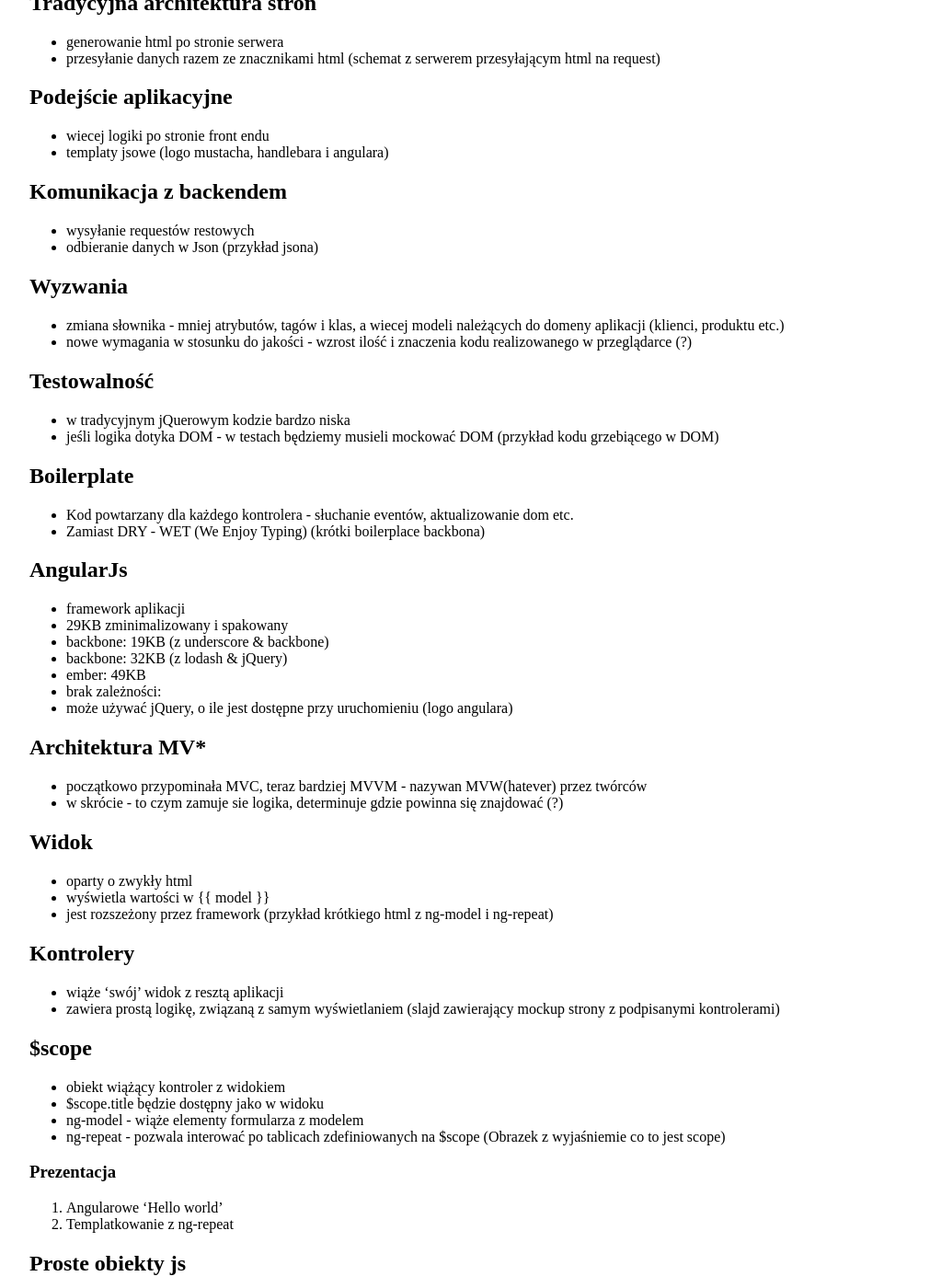
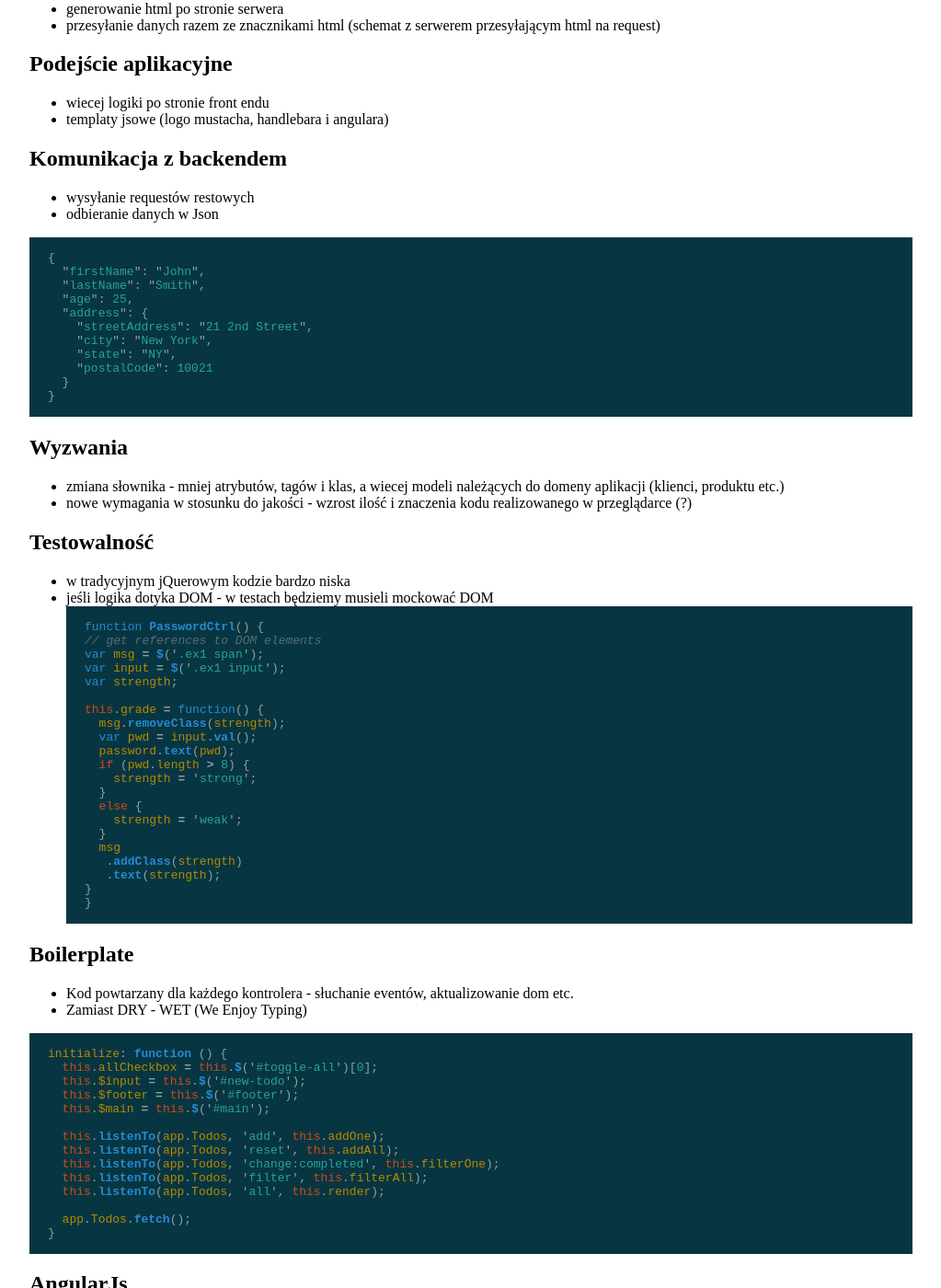
Before and after one commit to marcin-wosinek/blog, a Jekyll site: the page built from _posts/2013-04-12-AngularJs-4developers-Warszawa.md, in a window 1280 px wide and 1400 px high, scrolled down 784 px. Shown: the whole window at 92% size, without its empty margins (128-1151 px from the left). Built offline with Jekyll 4.4.1, drawn with Linux system fonts in a browser that asks for light colours; some of the changed text lies outside the part shown.

Commit message:
Few code examples & one more gotcha

````diff
--- a/_posts/2013-04-12-AngularJs-4developers-Warszawa.md
+++ b/_posts/2013-04-12-AngularJs-4developers-Warszawa.md
@@ -10,8 +10,6 @@
 * przykłady kodu do slajdów
 * przygotować prezentacje featurów
 * naszkicować slajdy
-* kolorowanie kodu
-* solarized light dla kodu
 
 ## Kim jestem?
 * Marcin Wosinek
@@ -54,7 +52,20 @@
 ## Komunikacja z backendem
 * wysyłanie requestów restowych
 * odbieranie danych w Json
-(przykład jsona)
+
+```js
+{
+  "firstName": "John",
+  "lastName": "Smith",
+  "age": 25,
+  "address": {
+    "streetAddress": "21 2nd Street",
+    "city": "New York",
+    "state": "NY",
+    "postalCode": 10021
+  }
+}
+```
 
 ## Wyzwania
 * zmiana słownika - mniej atrybutów, tagów i klas, a wiecej modeli należących do domeny aplikacji (klienci, produktu etc.)
@@ -64,12 +75,50 @@
 ## Testowalność
 * w tradycyjnym jQuerowym kodzie bardzo niska
 * jeśli logika dotyka DOM - w testach będziemy musieli mockować DOM
-(przykład kodu grzebiącego w DOM)
+```js
+function PasswordCtrl() {
+  // get references to DOM elements
+  var msg = $('.ex1 span');
+  var input = $('.ex1 input');
+  var strength;
+
+  this.grade = function() {
+    msg.removeClass(strength);
+    var pwd = input.val();
+    password.text(pwd);
+    if (pwd.length > 8) {
+      strength = 'strong';
+    }
+    else {
+      strength = 'weak';
+    }
+    msg
+     .addClass(strength)
+     .text(strength);
+  }
+}
+```
 
 ## Boilerplate
 * Kod powtarzany dla każdego kontrolera - słuchanie eventów, aktualizowanie dom etc.
 * Zamiast DRY - WET (We Enjoy Typing)
-(krótki boilerplace backbona)
+
+```js
+initialize: function () {
+  this.allCheckbox = this.$('#toggle-all')[0];
+  this.$input = this.$('#new-todo');
+  this.$footer = this.$('#footer');
+  this.$main = this.$('#main');
+
+  this.listenTo(app.Todos, 'add', this.addOne);
+  this.listenTo(app.Todos, 'reset', this.addAll);
+  this.listenTo(app.Todos, 'change:completed', this.filterOne);
+  this.listenTo(app.Todos, 'filter', this.filterAll);
+  this.listenTo(app.Todos, 'all', this.render);
+
+  app.Todos.fetch();
+}
+```
 
 ## AngularJs
 * framework aplikacji
````
Also changed, not shown: other parts of _posts/2013-04-12-AngularJs-4developers-Warszawa.md (+6 -0 lines).
